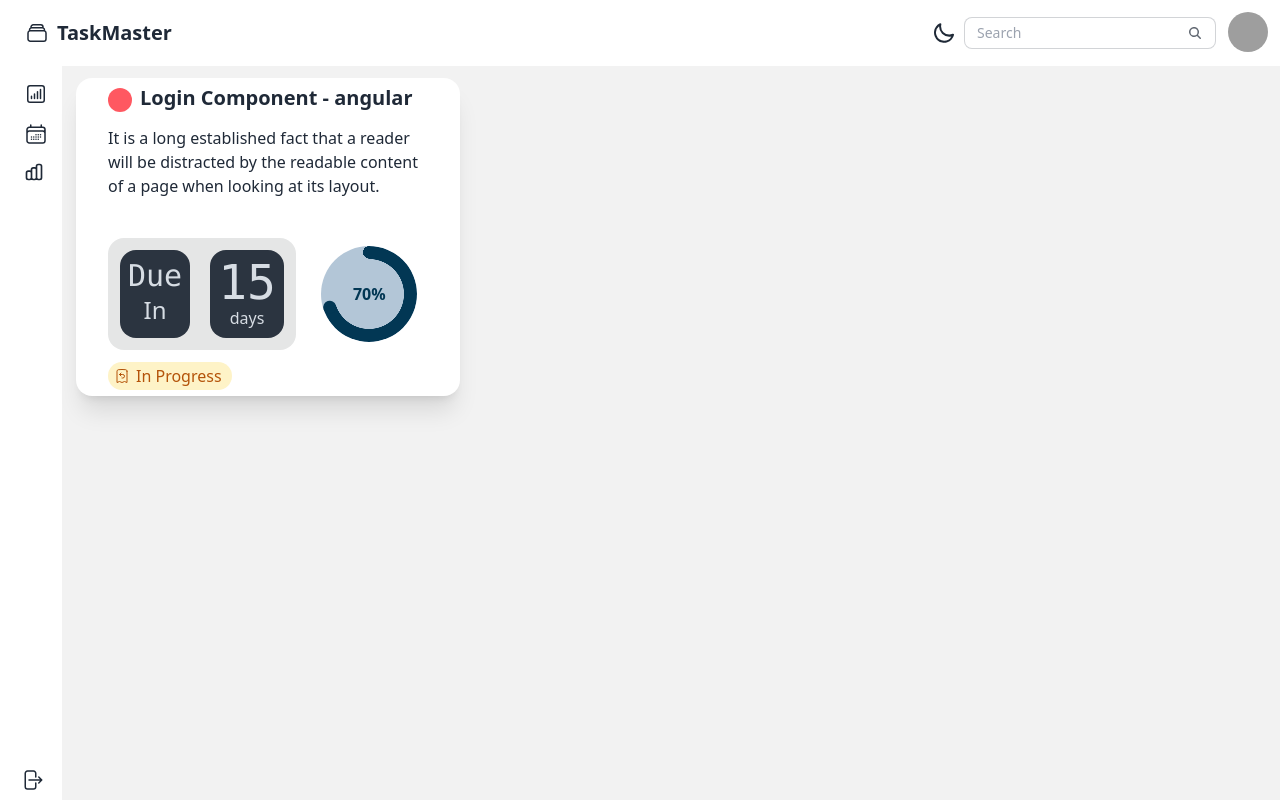
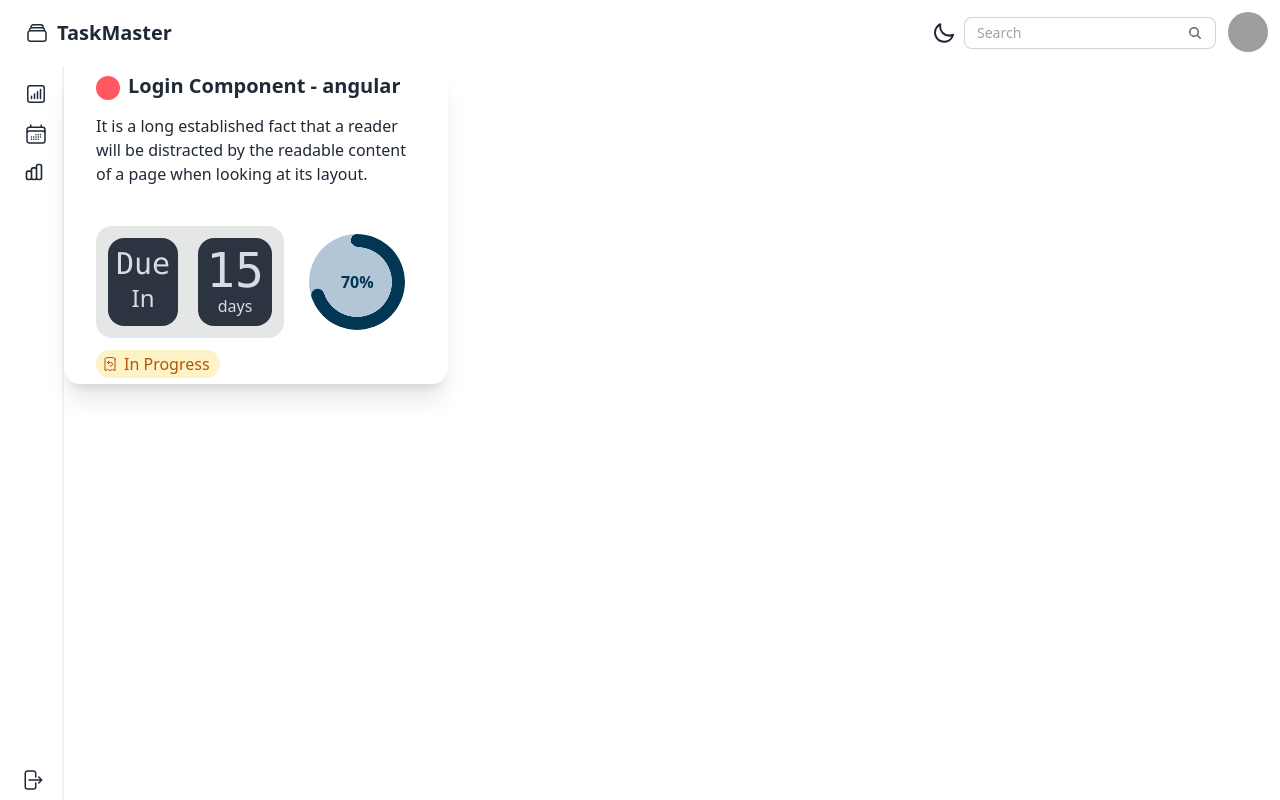
Before and after one commit to VipinVIP/task-management-frontend, an Angular app: page /dashboard in a window 1280 px wide. Built offline with nearby package versions, Linux system fonts and the light colour scheme; grey boxes are pictures that could not be loaded.

Commit message:
fix: modified the dashboard card

```diff
--- a/src/app/components/dashboard-card/dashboard-card.component.html
+++ b/src/app/components/dashboard-card/dashboard-card.component.html
@@ -1,4 +1,3 @@
-<div class="bg-base-200 h-full p-3">
 <div class="card w-96 bg-base-100 shadow-xl">
   <div class="card-body pt-1.5 pb-1.5">
     <div class="flex">
@@ -12,12 +11,6 @@
     <div class="flex">
       <div class="card-actions flex-[2]">
         <div>
-
-      <!-- <button class="btn btn-primary">Due In</button> -->
-      <!-- <div class="flex flex-col w-full lg:flex-row">
-        <div class="grid flex-grow h-14 card bg-base-300 rounded-box place-items-center mb-2"><p style="font-size: 30px;">Due In : </p></div>
-      </div> -->
-      <!-- <div class="flex w-full"> -->
           <div class="grid h-30 card bg-base-300 rounded-box place-items-center p-3">
             <div class="grid grid-flow-col gap-5 text-center auto-cols-max">
               <div class="flex flex-col p-2 bg-neutral rounded-box text-neutral-content text-2xl">
@@ -34,30 +27,6 @@
           </div>
             </div>
           </div>
-      <!-- </div> -->
-<!-- Success -->
-<!-- <span
-  class="inline-flex items-center justify-center rounded-full bg-emerald-100 px-2.5 py-0.5 text-emerald-700"
->
-  <svg
-    xmlns="http://www.w3.org/2000/svg"
-    fill="none"
-    viewBox="0 0 24 24"
-    stroke-width="1.5"
-    stroke="currentColor"
-    class="-ms-1 me-1.5 h-4 w-4"
-  >
-    <path
-      stroke-linecap="round"
-      stroke-linejoin="round"
-      d="M9 12.75L11.25 15 15 9.75M21 12a9 9 0 11-18 0 9 9 0 0118 0z"
-    />
-  </svg>
-
-  <p class="whitespace-nowrap text-sm">Paid</p>
-</span> -->
-
-<!-- Warning -->
       <span
         class="inline-flex items-center justify-center rounded-full bg-amber-100 px-2.5 py-0.5 text-amber-700 mt-3"
       >
@@ -78,29 +47,6 @@
 
   <p class="whitespace-nowrap text-md">In Progress</p>
 </span>
-
-<!-- Error -->
-<!-- <span
-  class="inline-flex items-center justify-center rounded-full bg-red-100 px-2.5 py-0.5 text-red-700 mt-3"
->
-  <svg
-    xmlns="http://www.w3.org/2000/svg"
-    fill="none"
-    viewBox="0 0 24 24"
-    stroke-width="1.5"
-    stroke="currentColor"
-    class="-ms-1 me-1.5 h-4 w-4"
-  >
-    <path
-      stroke-linecap="round"
-      stroke-linejoin="round"
-      d="M12 9v3.75m-9.303 3.376c-.866 1.5.217 3.374 1.948 3.374h14.71c1.73 0 2.813-1.874 1.948-3.374L13.949 3.378c-.866-1.5-3.032-1.5-3.898 0L2.697 16.126zM12 15.75h.007v.008H12v-.008z"
-    />
-  </svg>
-
-  <p class="whitespace-nowrap text-sm">Not Started</p>
-</span> -->
-
         </div>
       </div>
       <div class="card-actions justify mt-2 flex-1">
@@ -109,19 +55,3 @@
     </div>
   </div>
 </div>
-
-
-<!-- <div class="stats shadow">
-<div class="stat">
-  <div class="stat-figure text-secondary">
-    <div class="avatar online">
-      <div class="w-16 rounded-full">
-        <img src="https://daisyui.com/images/stock/photo-1534528741775-53994a69daeb.jpg" />
-      </div>
-    </div>
-  </div>
-  <div class="stat-value">86%</div>
-  <div class="stat-title">Tasks done</div>
-  <div class="stat-desc text-secondary">31 tasks remaining</div>
-</div>
-</div> -->
```
Lines whose indentation alone changed are shown as unchanged.
